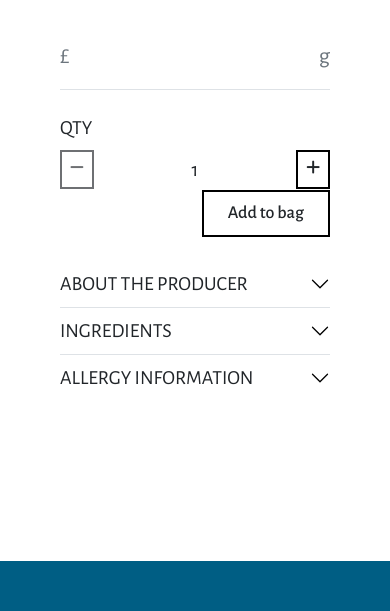
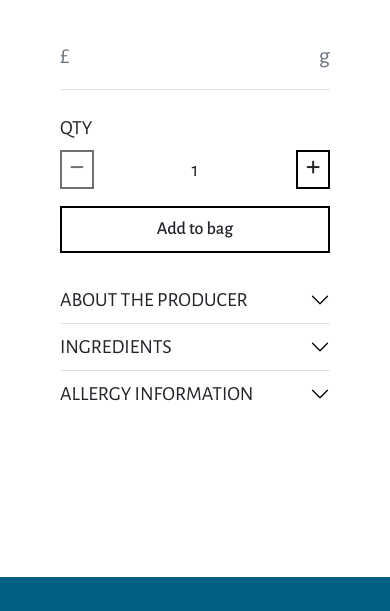
Before and after one commit to lucywoodman/the-chocolate-factory, a Django app: template products/templates/products/product_detail.html in a window 390 px wide. Shown: the part 410-1021 px from the top of the page. Run offline with Django 3.2, Linux system fonts and the light colour scheme; the template is opened without the code that fills it, so the values that code supplies are empty; some libraries are stand-ins or nearby versions.

Commit message:
refac: improve button position + size on smaller screens

```diff
--- a/products/templates/products/product_detail.html
+++ b/products/templates/products/product_detail.html
@@ -38,8 +38,8 @@
                 <form class="form border-top pt-3" action="{% url 'add_to_bag' product.id %}" method="POST">
                     {% csrf_token %}
                     <div class="row mb-4">
-                        <label class="col-md-1 col-form-label" for="id_qty_{{ product.id }}">QTY</label>
-                        <div class="col-md-3">
+                        <label class="col-lg-1 col-form-label" for="id_qty_{{ product.id }}">QTY</label>
+                        <div class="col-lg-3">
                             <div class="form-group">
                                 <div class="input-group">
                                     <div class="input-group-prepend">
@@ -56,8 +56,9 @@
                                 </div>
                             </div>
                         </div>
-                        <div class="col-md-8 d-flex justify-content-end">
-                            <input type="submit" class="btn btn-outline-dark rounded-0 py-2 px-4 theme-btn" value="Add to bag">
+                        <div class="col-lg-8 d-flex justify-content-end">
+                            <input type="submit" class="btn btn-outline-dark rounded-0 py-2 px-4 theme-btn w-100 mt-3 d-lg-none" value="Add to bag">
+                            <input type="submit" class="btn btn-outline-dark rounded-0 py-2 px-4 theme-btn d-none d-lg-inline-block" value="Add to bag">
                         </div>
                         <input type="hidden" name="redirect_url" value="{{ request.path }}">
                     </div>
```
